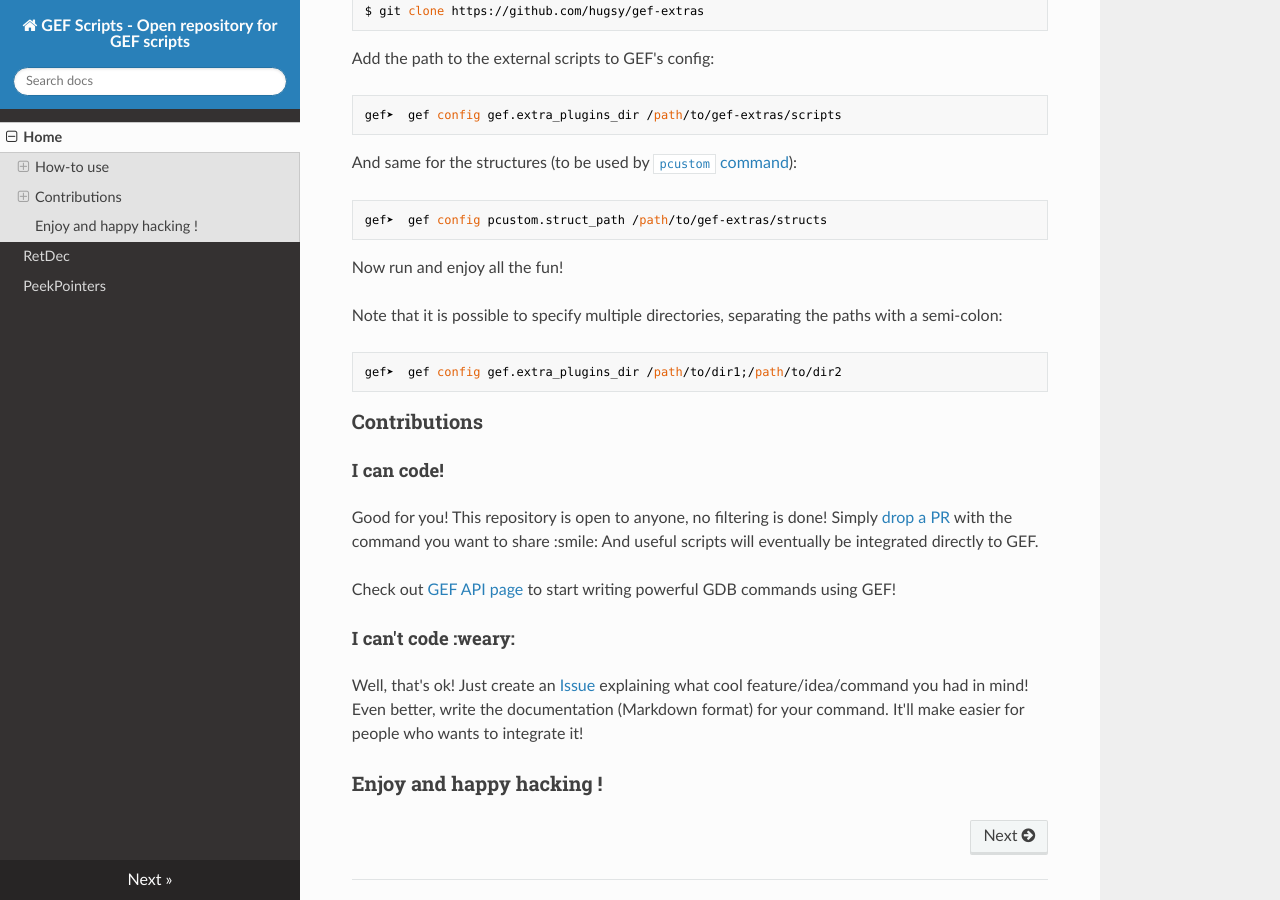
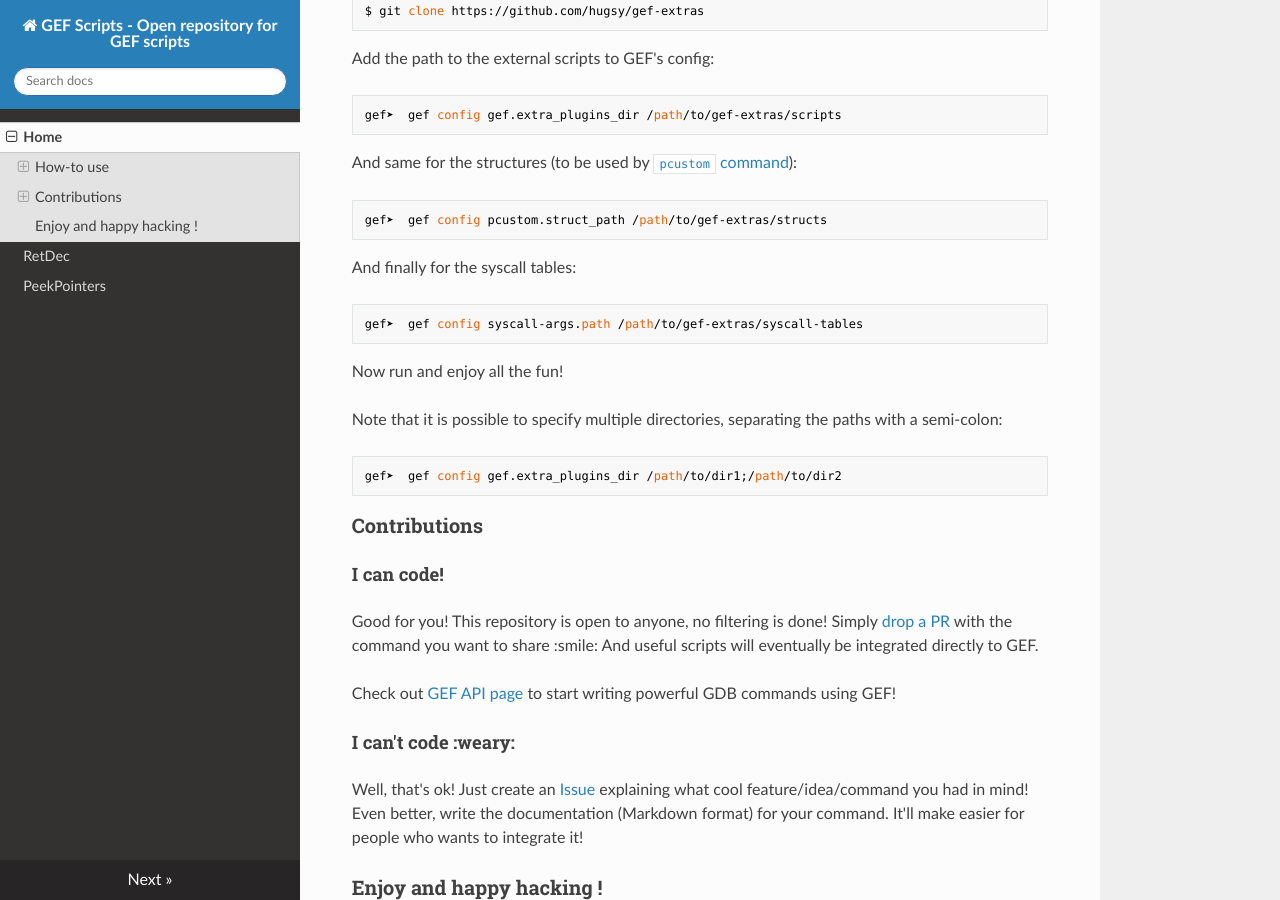
Before and after one commit to hugsy/gef-extras, an MkDocs documentation site: the page built from docs/index.md, in a window 1280 px wide and 900 px high, scrolled down 559 px. Built offline with MkDocs 1.6.1, drawn with Linux system fonts in a browser that asks for light colours; nearby versions of some CDN libraries; old or Windows-style settings are respelled for this version of MkDocs.

Commit message:
Update manual instructions with syscall info

````diff
--- a/docs/index.md
+++ b/docs/index.md
@@ -30,6 +30,11 @@
 And same for the structures (to be used by [`pcustom` command](https://gef.readthedocs.io/en/master/commands/pcustom/)):
 ```
 gef➤  gef config pcustom.struct_path /path/to/gef-extras/structs
+```
+
+And finally for the syscall tables:
+```
+gef➤  gef config syscall-args.path /path/to/gef-extras/syscall-tables
 ```
 
 Now run and enjoy all the fun!
````
